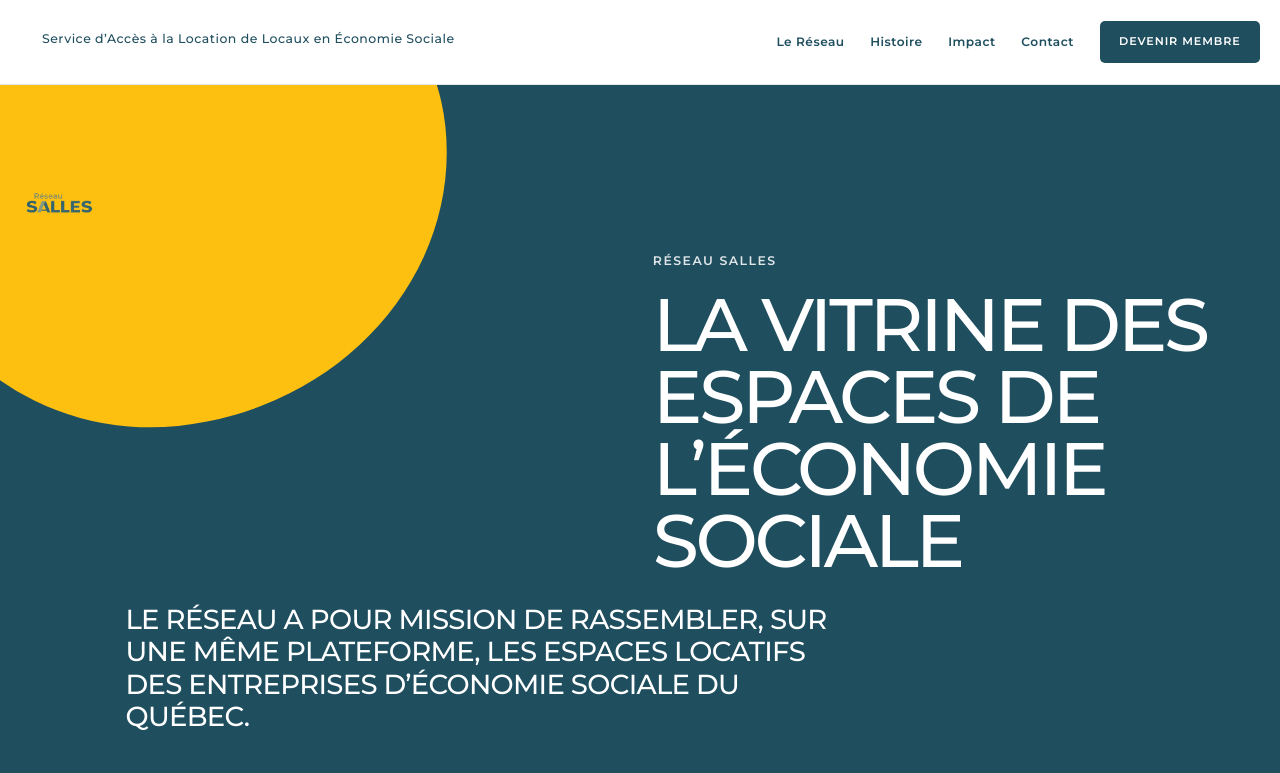
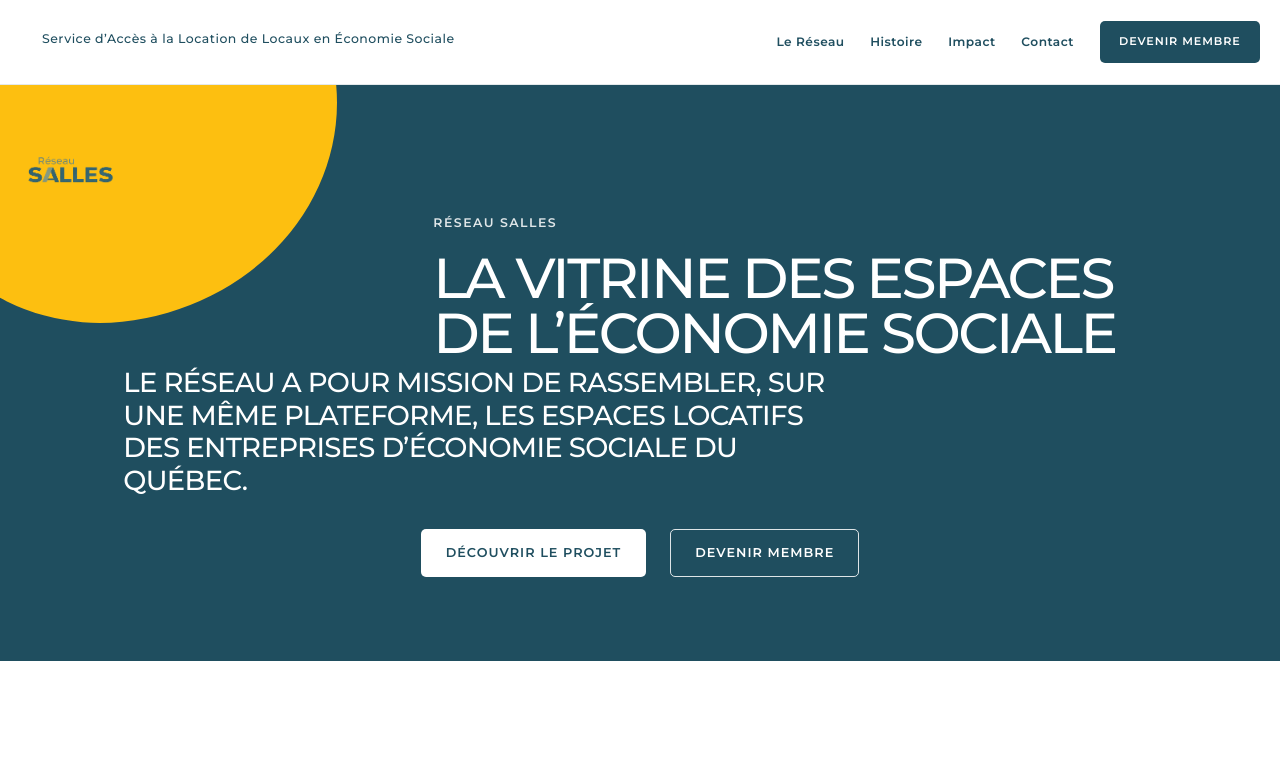
Before and after one commit to Chantier10/reseauSALLES1.0, a plain HTML site: page index.html in a window 1280 px wide. Shown: the top 773 px of the page. Drawn offline with Linux system fonts and the light colour scheme; files whose address does not match are found by name.

Commit message:
Update styles.css

```diff
--- a/styles.css
+++ b/styles.css
@@ -309,7 +309,7 @@
 .hero {
   position: relative;
   isolation: isolate;
-  min-height: clamp(750px, 88vh, 920px);
+ min-height: clamp(560px, 72vh, 720px);
   overflow: hidden;
   color: var(--color-white);
   background: var(--color-petrole);
@@ -320,7 +320,7 @@
   z-index: -1;
   top: clamp(-250px, -14vw, -120px);
   left: clamp(-210px, -8vw, -70px);
-  width: clamp(490px, 43vw, 760px);
+width: clamp(440px, 34vw, 620px);
   aspect-ratio: 1.06 / 1;
   border-radius: 47% 53% 54% 46% / 54% 48% 52% 46%;
   background: var(--color-yellow);
@@ -331,9 +331,8 @@
   display: grid;
   min-height: inherit;
   grid-template-columns: repeat(12, minmax(0, 1fr));
-  grid-template-rows: min-content minmax(130px, 1fr) auto minmax(90px, 0.5fr) auto;
-  gap: clamp(20px, 2vw, 32px);
-  padding-block: clamp(70px, 8vw, 112px) clamp(48px, 6vw, 78px);
+  grid-template-rows: min-content minmax(70px, 0.6fr) auto minmax(40px, 0.3fr) auto;
+padding-block: clamp(48px, 5vw, 76px) clamp(36px, 4vw, 56px);
 }
 
 .hero__brand {
@@ -360,7 +359,7 @@
 }
 
 .hero__headline {
-  grid-column: 7 / 13;
+  grid-column: 5 / 12;
   grid-row: 1 / span 2;
   align-self: start;
   padding-top: clamp(40px, 5vw, 78px);
@@ -373,7 +372,7 @@
 .hero h1 {
   max-width: 780px;
   margin: 0;
-  font-size: clamp(3rem, 5.8vw, 6.7rem);
+font-size: clamp(2.6rem, 4.4vw, 4.6rem);
   font-weight: 500;
   line-height: 0.97;
   letter-spacing: -0.045em;
@@ -394,10 +393,10 @@
 .hero__actions {
   display: flex;
   grid-column: 5 / 9;
-  grid-row: 5;
+  grid-column: 4 / 10;
   align-items: center;
   justify-content: center;
-  gap: 12px;
+  gap: 24px;
 }
 
 .mission {
@@ -685,7 +684,7 @@
 
 .contact h2 {
   max-width: 760px;
-  font-size: clamp(3.2rem, 6vw, 6.4rem);
+  font-size: clamp(2.4rem, 4.2vw, 4.2rem);
   font-weight: 700;
   line-height: 0.88;
   letter-spacing: -0.05em;
```
